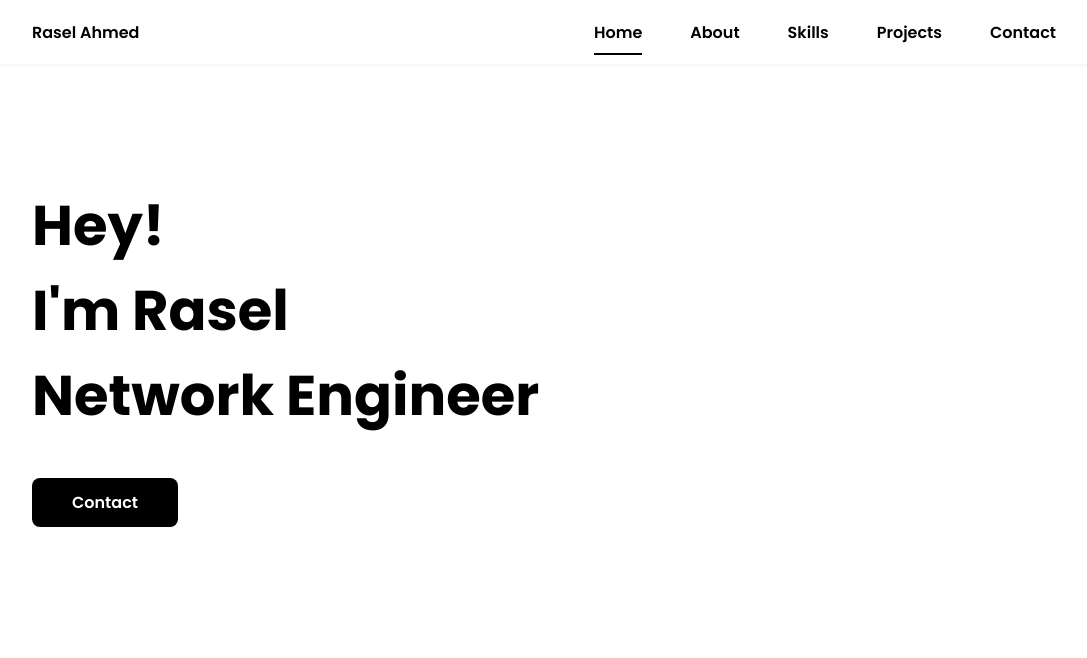
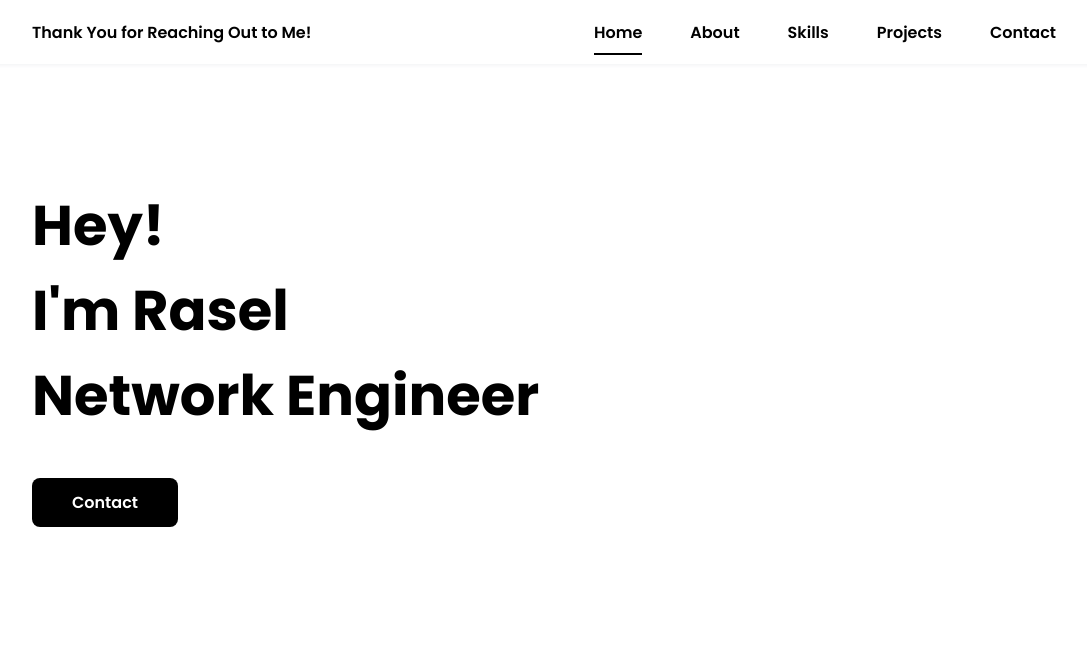
Before and after one commit to mdraselahmed95/mdraselahmed95.github.io, a plain HTML site: page index.html in a window 1280 px wide. Shown: the top 658 px of the page, without its empty margins (96-1183 px from the left). Drawn offline with nearby package versions, Linux system fonts and the light colour scheme.

Commit message:
title update

```diff
--- a/index.html
+++ b/index.html
@@ -11,7 +11,7 @@
         <!-- =====BOX ICONS===== -->
         <link href='https://cdn.jsdelivr.net/npm/boxicons@2.0.5/css/boxicons.min.css' rel='stylesheet'>
 
-        <title>Welcome To My Portfolio!</title>
+        <title>𝓦𝓮𝓵𝓬𝓸𝓶𝓮</title>
 
         <link rel="icon" href="assets/img/icon.png">
     </head>
@@ -20,7 +20,7 @@
         <header class="l-header">
             <nav class="nav bd-grid">
                 <div>
-                    <a href="#" class="nav__logo">Rasel Ahmed</a>
+                    <a href="#" class="nav__logo">Thank You for Reaching Out to Me!</a>
                 </div>
 
                 <div class="nav__menu" id="nav-menu">
```
